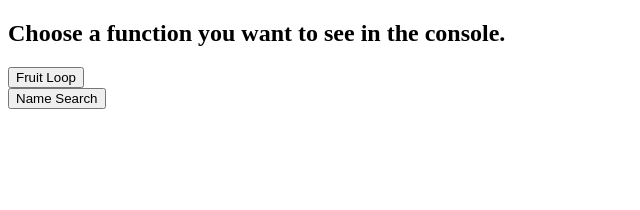
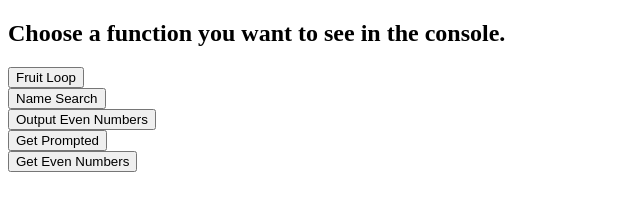
Before and after one commit to lenablechmann/webdev-delib-practice, a plain HTML site: page javascript_fundamentals/4_Basics/loops.html in a window 1280 px wide. Shown: the whole page, without its empty margins (0-640 px from the left). Drawn offline with Linux system fonts and the light colour scheme.

Commit message:
Add even and prime numbers functions

```diff
--- a/javascript_fundamentals/4_Basics/loops.html
+++ b/javascript_fundamentals/4_Basics/loops.html
@@ -14,6 +14,9 @@
     <!-- Will run our js function on click (which will be viewable via console.log-->
     <input type = "button" onclick = "nameFruits()" value = "Fruit Loop"><br>
     <input type = "button" onclick = "searchNames()" value = "Name Search"><br>
+    <input type = "button" onclick = "putEvenNumbers()" value = "Output Even Numbers"><br>
+    <input type = "button" onclick = "promptUser()" value = "Get Prompted"><br>
+    <input type = "button" onclick = "getEvenNumbers()" value = "Get Even Numbers"><br>
     <p id="js-loop-creation"></p>
     <script src="/scripts/loops.js"></script>
 </body>
--- a/javascript_fundamentals/4_Basics/scripts/loops.js
+++ b/javascript_fundamentals/4_Basics/scripts/loops.js
@@ -24,7 +24,6 @@ function searchNames() {
     "Existence:98305923",
   ];
   userInput = prompt("Which contact are you looking for?").toLowerCase();
-  console.log(userInput);
   for (let counter = 0; counter < contacts.length; counter++) {
     // Splitting contacts into two parts [0] and [1] on :
     let splitter = contacts[counter].split(":");
@@ -39,3 +38,48 @@ function searchNames() {
   // print if nothing was found
   document.getElementById("js-loop-creation").innerHTML = "No such contact exists";
 }
+
+function putEvenNumbers(){
+  // coding along https://javascript.info/while-for
+  // Use the for loop to output even numbers from 2 to 10.
+  let text = "Even numbers from 2 to 10 are: ";
+
+  for (let i = 2; i <= 10; i++) {
+    if (i % 2 === 0){
+      text += i + " ";
+    }
+  }
+  document.getElementById("js-loop-creation").innerHTML = text;
+}
+
+function promptUser(){
+  // coding along https://javascript.info/while-for
+  // Write a loop which prompts for a number greater than 100.
+  // If the visitor enters another number – ask them to input again.
+  let userNum;
+    do {
+      userNum = parseInt(prompt("Enter any number greater than 100."));
+  } while (userNum < 100);
+
+  document.getElementById("js-loop-creation").innerHTML = `Well done.`;
+}
+
+function getEvenNumbers(){
+  // coding along https://javascript.info/while-for
+  // Write the code which outputs prime numbers in the interval from 2 to n
+  const NUMBER = 150;
+  let text = `Prime numbers between 2 and ${NUMBER} are: `;
+
+  // Using labels to jump out of the inner loop
+  next: for (let num = 2; num <= NUMBER; num++){
+    for ( let counter = 2; counter < num; counter++)
+    {
+      if (num % counter === 0 && num !== counter){
+        continue next;
+      }
+    }
+    text += num + " ";
+  }
+
+  document.getElementById("js-loop-creation").innerHTML = text;
+}
```
